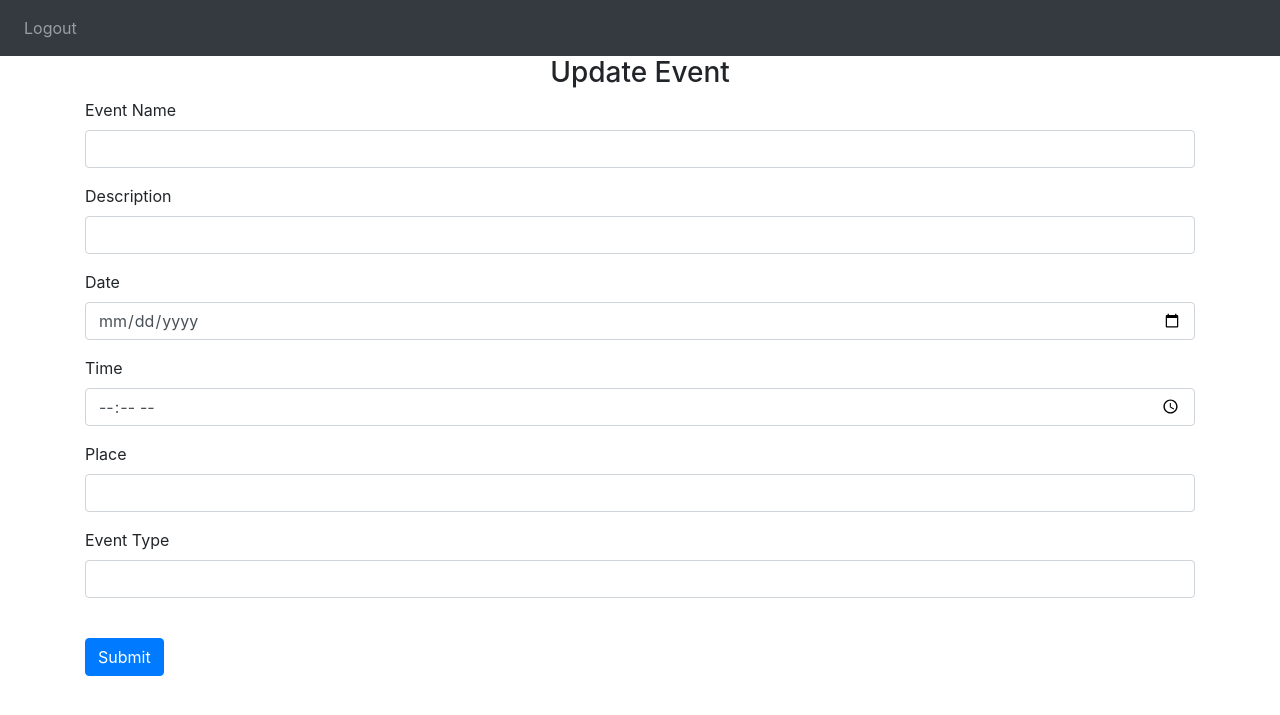
After one commit to arnest-allka/DigiMeet, a Flask app: page /update-event in a window 1280 px wide. The commit adds this page. Shown: the top 715 px of the page. Run offline with Flask 3, Linux system fonts and the light colour scheme; the visitor is signed in with stand-in values (Sample User, id 1); data that the repository does not hold is empty; some libraries are stand-ins or nearby versions.

Commit message:
User can now update events

```diff
--- a/website/models/event.py
+++ b/website/models/event.py
@@ -74,3 +74,12 @@ class Event():
                 )
                 return True
         return False
+
+    @staticmethod
+    def update_event(event_id, updates):
+        event = mongo.db.events.find_one({"_id": ObjectId(event_id)})
+        if event:
+            mongo.db.events.update_one(
+                {"_id": ObjectId(event_id)},
+                {"$set": updates}
+            )
--- a/website/routes.py
+++ b/website/routes.py
@@ -51,20 +51,18 @@ def events():
 def event_detail():
     event_id = request.args.get('event_id')
     event = Event.find_by_id(event_id)
+
+    if request.method == 'POST':
+        if Event.add_participant(event.id, current_user.id):
+            flash("Successfully joined the event!", category="success")
+            event = Event.find_by_id(event.id)
+        else:
+            flash("You are already participating in this event.", category="info")
+
     participants = []
 
     for participant in event.participants:
         participants.append(User.find_by_id(participant))
-
-    if not event:
-        flash("Event not found.", category='danger')
-        return redirect(url_for("routes.events"))
-
-    if request.method == 'POST':
-        if event.add_participant(event.id, current_user.id):
-            flash("Successfully joined the event!", category="success")
-        else:
-            flash("You are already participating in this event.", category="info")
 
     return render_template('event_detail.html', user=current_user, event=event, participants=participants)
 
@@ -77,3 +75,45 @@ def delete_event():
     else:
         flash("Could not delete event.", category='danger')
     return redirect(url_for('routes.profile'))
+
+@routes.route('/update-event', methods=['GET', 'POST'])
+@login_required
+def update_event():
+    event_id = request.args.get('event_id')
+    event = Event.find_by_id(event_id)
+
+    if request.method == 'POST':
+        name = request.form.get('event_name')
+        description = request.form.get('description')
+        date = request.form.get('date')
+        time = request.form.get('time')
+        place = request.form.get('place')
+        type = request.form.get('type')
+
+        updates = {}
+        if name:
+            if not Event.find_by_name(name):
+                updates['name'] = name
+            else:
+                flash("This name is already taken", category='danger')
+                return redirect(url_for("routes.update_event", user=current_user, event_id=event.id))
+        if description:
+            updates['description'] = description
+        if date:
+            updates['date'] = date
+        if time:
+            updates['time'] = time
+        if place:
+            updates['place'] = place
+        if type:
+            updates['type'] = type
+
+        if updates:
+            event.update_event(event_id, updates)
+            flash("Event updated successfully!", "success")
+            return redirect(url_for('routes.profile'))
+        else:
+            flash("No changes were made.", "info")
+
+
+    return render_template('update_event.html', user=current_user, event=event)
--- a/website/templates/profile.html
+++ b/website/templates/profile.html
@@ -40,6 +40,8 @@
                 <br>
                 <a href='{{ url_for("routes.event_detail", event_id=event.id) }}'
                    class="btn btn-primary">View Details</a>
+                <a href='{{ url_for("routes.update_event", event_id=event.id) }}'
+                   class="btn btn-success">Update</a>
                 <a href='{{ url_for("routes.delete_event", event_id=event.id) }}'
                    class="btn btn-danger">Delete</a>
               </li>
--- /dev/null
+++ b/website/templates/update_event.html
@@ -0,0 +1,60 @@
+{% extends "base.html" %}
+{% block title %}
+  Update Event
+{% endblock title %}
+{% block
+  content %}
+  <form method="post">
+    <h3 align="center">Update Event</h3>
+    <div class="form-group">
+      <label for="event_name">Event Name</label>
+      <input type="text"
+             class="form-control"
+             id="event_name"
+             name="event_name"
+             placeholder="{{ event.name }}" />
+    </div>
+    <div class="form-group">
+      <label for="description">Description</label>
+      <input type="text"
+             class="form-control"
+             id="description"
+             name="description"
+             placeholder="{{ event.description }}" />
+    </div>
+    <div class="form-group">
+      <label for="date">Date</label>
+      <input type="date"
+             class="form-control"
+             id="date"
+             name="date"
+             placeholder="{{ event.date }}" />
+    </div>
+    <div class="form-group">
+      <label for="time">Time</label>
+      <input type="time"
+             class="form-control"
+             id="time"
+             name="time"
+             placeholder="{{ event.time }}" />
+    </div>
+    <div class="form-group">
+      <label for="place">Place</label>
+      <input type="text"
+             class="form-control"
+             id="place"
+             name="place"
+             placeholder="{{ event.place }}" />
+    </div>
+    <div class="form-group">
+      <label for="type">Event Type</label>
+      <input type="text"
+             class="form-control"
+             id="type"
+             name="type"
+             placeholder="{{ event.type }}" />
+    </div>
+    <br />
+    <button type="submit" class="btn btn-primary">Submit</button>
+  </form>
+{% endblock content %}
```
